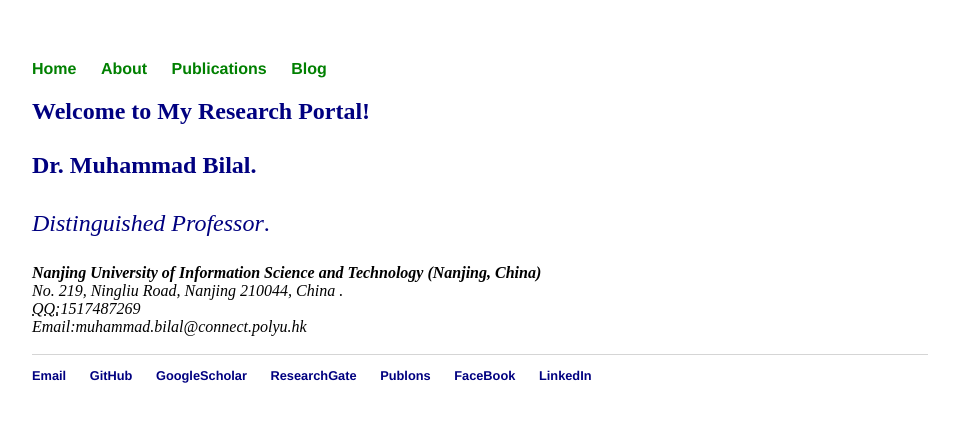
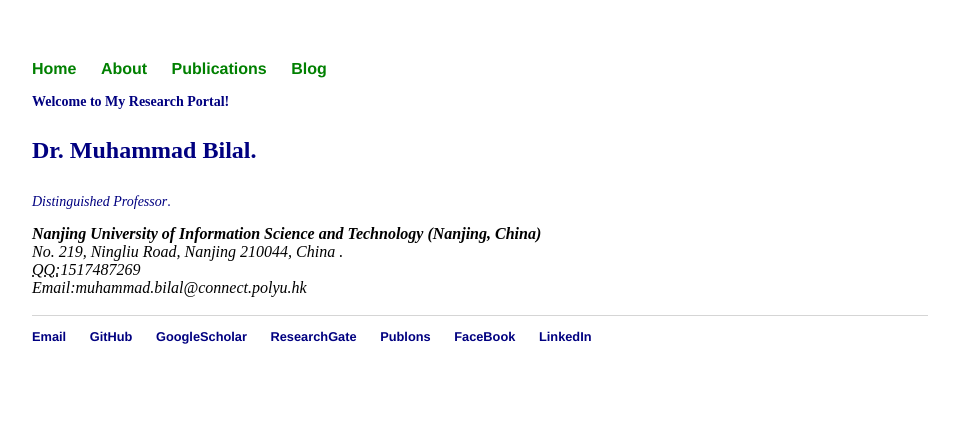
Before and after one commit to rs-DrBilal/rsbilal.github.io, a Jekyll site: the page built from index.html, in a window 1280 px wide. Shown: the top 422 px of the page, without its empty margins (160-1119 px from the left). Built offline with Jekyll 4.4.1, drawn with Linux system fonts in a browser that asks for light colours.

Commit message:
Update index.html

```diff
--- a/index.html
+++ b/index.html
@@ -4,9 +4,9 @@ title: Muhammad Bilal
 ---
 <div class="blurb">
 
-	<h2 style="color: NAVY">Welcome to My Research Portal!</h2>
+	<h2 style="color: NAVY; font-size:14px">Welcome to My Research Portal!</h2>
 	<p style="color: NAVY"> <strong>Dr. Muhammad Bilal.</strong><br></p>
-		<p style="color: NAVY"; font-size:14px ><em>Distinguished Professor</em>.</a></p>
+		<p style="color: NAVY;font-size:14px"><em>Distinguished Professor</em>.</a></p>
 					<address>
 					<strong>Nanjing University of Information Science and Technology (Nanjing, China)</strong><br>
 					No. 219, Ningliu Road, Nanjing 210044, China .<br>
```
